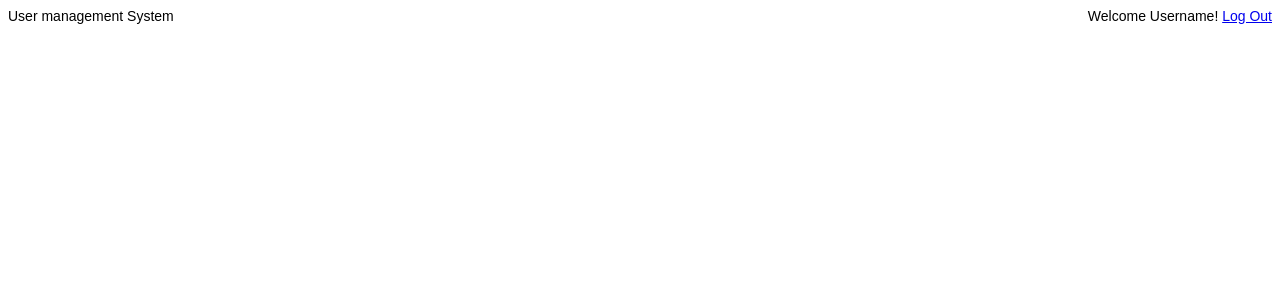
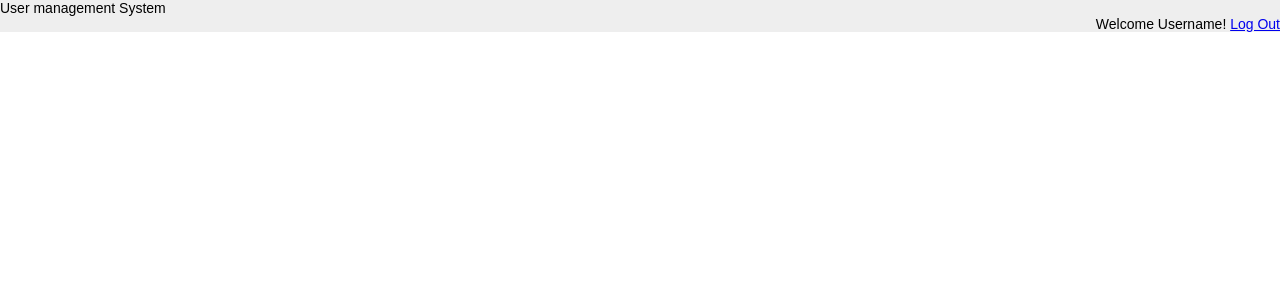
Before and after one commit to isurudilshan101/user_management, a PHP site: page /users.php in a window 1280 px wide. Shown: the top 300 px of the page. Run offline with PHP 8.4, Linux system fonts and the light colour scheme.

Commit message:
comment 9

```diff
--- a/ums/css/main.css
+++ b/ums/css/main.css
@@ -1,3 +1,6 @@
+*{
+	margin: 0;
+}
 body{
 	font-family: Arial, "Helvetica Neue", Helvetica,sans-serif;
 	font-size: 14px;
@@ -29,7 +32,12 @@ button{
 	box-sizing: border-box;
 }
 
-header .appname{
+header {
+	background: #eee;
+	overflow: auto;
+}
+
+header.appname{
 	float: left;
 }
 
```
